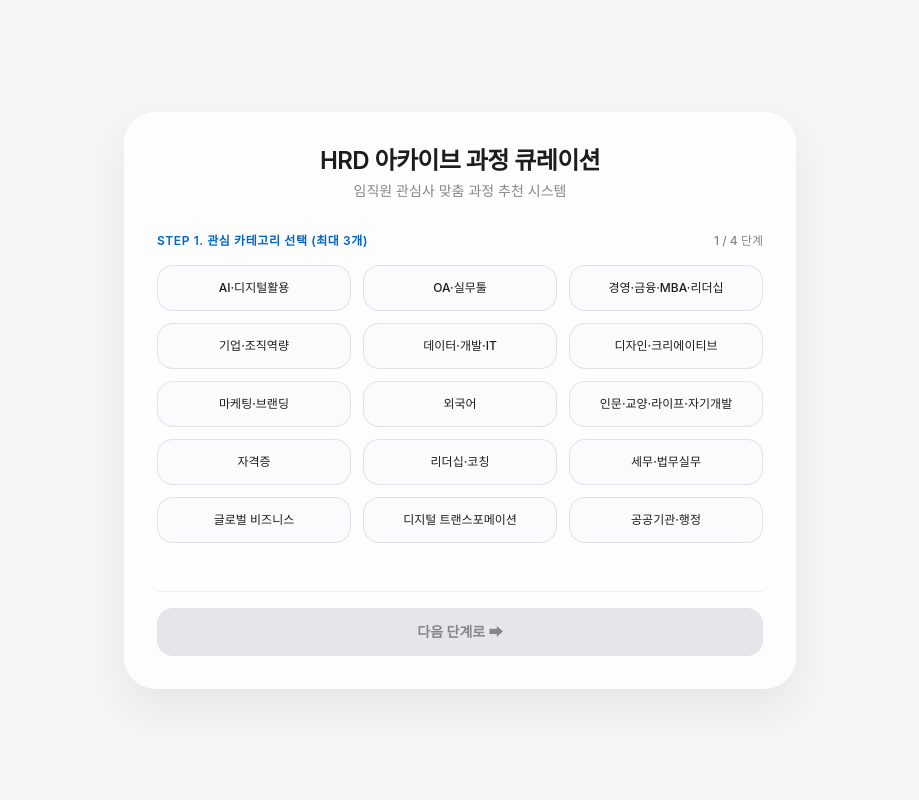
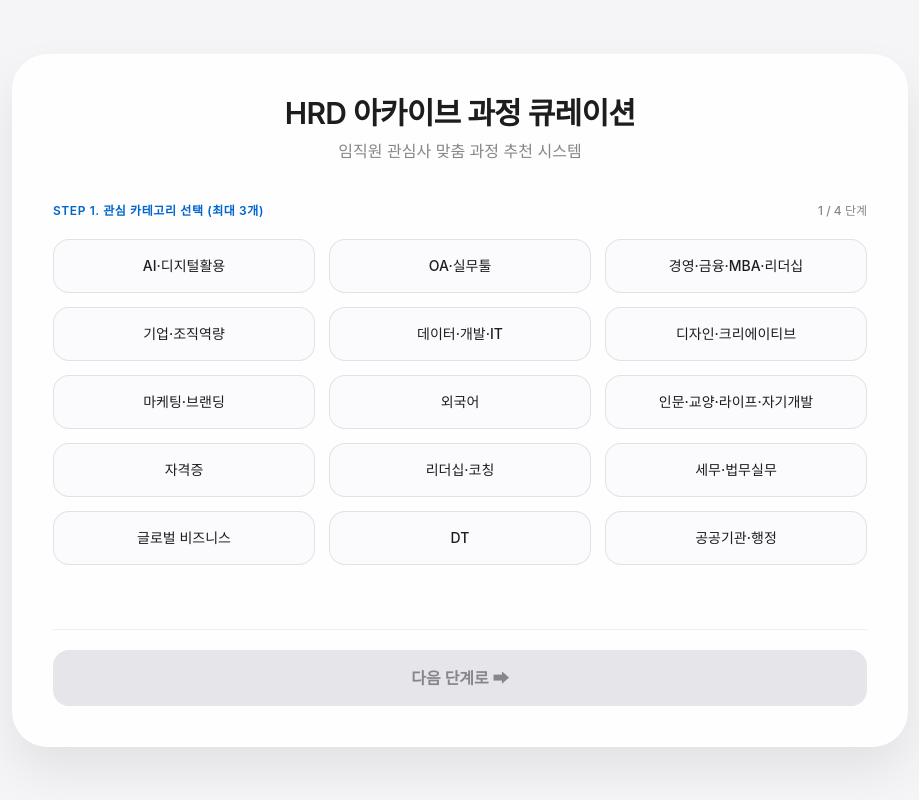
Before and after one commit to jyparkeatworld/Roadmap, a React (Vite) app: page / in a window 1280 px wide. Shown: the whole page, without its empty margins (180-1099 px from the left). Built offline with nearby package versions, Linux system fonts and the light colour scheme; a web font is replaced by a local one.

Commit message:
Scale container size 120%, update DT, change recommendation result title, and add GA tracking

```diff
--- a/src/App.tsx
+++ b/src/App.tsx
@@ -80,21 +80,30 @@ export default function App() {
     setStep(5);
   };
 
+  // GA 클릭 트래킹 스크립트 연동
   const handleArchiveLanding = () => {
+    if (typeof (window as any).gtag === "function") {
+      (window as any).gtag("event", "click_archive_landing", {
+        event_category: "Engagement",
+        event_label: "HRD Archive Link Click",
+        value: 1,
+      });
+    }
+    console.log("[Analytics] Archive landing button clicked. GA event sent.");
     window.open("https://archive.hackershrd.com", "_blank");
   };
 
   return (
-    <div className="min-h-screen bg-[#F5F5F7] p-6 font-[-apple-system,BlinkMacSystemFont,'SF_Pro_Text','SF_Pro_Icons','Helvetica_Neue',Helvetica,Arial,sans-serif] flex items-center justify-center text-[#1D1D1F]">
-      {/* iOS 카드 UI 스타일 컨테이너 */}
-      <div className="w-full max-w-2xl mx-auto bg-white/80 backdrop-blur-xl border border-white/40 rounded-[32px] shadow-[0_20px_40px_rgba(0,0,0,0.06)] p-8 flex flex-col justify-between transition-all duration-300">
+    <div className="min-h-screen bg-[#F5F5F7] p-8 font-[-apple-system,BlinkMacSystemFont,'SF_Pro_Text','SF_Pro_Icons','Helvetica_Neue',Helvetica,Arial,sans-serif] flex items-center justify-center text-[#1D1D1F]">
+      {/* 120% 크기로 확대된 iOS 카드 UI 스타일 컨테이너 */}
+      <div className="w-full max-w-4xl mx-auto bg-white/85 backdrop-blur-xl border border-white/40 rounded-[36px] shadow-[0_24px_48px_rgba(0,0,0,0.08)] p-10 flex flex-col justify-between transition-all duration-300">
         <div>
           {/* 헤더 영역 */}
-          <div className="text-center mb-8">
-            <h1 className="text-2xl font-semibold tracking-tight text-[#1D1D1F] mb-1">
+          <div className="text-center mb-10">
+            <h1 className="text-3xl font-semibold tracking-tight text-[#1D1D1F] mb-2">
               HRD 아카이브 과정 큐레이션
             </h1>
-            <p className="text-sm font-normal text-[#86868B]">
+            <p className="text-base font-normal text-[#86868B]">
               임직원 관심사 맞춤 과정 추천 시스템
             </p>
           </div>
@@ -102,19 +111,19 @@ export default function App() {
           {/* ----------------- STEP 1 ----------------- */}
           {step === 1 && (
             <div>
-              <div className="flex justify-between items-center mb-4">
+              <div className="flex justify-between items-center mb-5">
                 <span className="text-xs font-semibold uppercase tracking-wider text-[#0066CC]">
                   Step 1. 관심 카테고리 선택 (최대 3개)
                 </span>
                 <span className="text-xs font-medium text-[#86868B]">1 / 4 단계</span>
               </div>
-              <div className="grid grid-cols-3 gap-3 mb-6">
+              <div className="grid grid-cols-3 gap-3.5 mb-8">
                 {[
                   ...data.categories,
                   { id: "extra_1", name: "리더십·코칭", subcategories: [] },
                   { id: "extra_2", name: "세무·법무실무", subcategories: [] },
                   { id: "extra_3", name: "글로벌 비즈니스", subcategories: [] },
-                  { id: "extra_4", name: "디지털 트랜스포메이션", subcategories: [] },
+                  { id: "extra_4", name: "DT", subcategories: [] }, // 디지털 트랜스포메이션 -> DT 수정
                   { id: "extra_5", name: "공공기관·행정", subcategories: [] },
                 ].map((cat: any) => {
                   const isSelected = selected1Depths.some((item) => item.id === cat.id);
@@ -122,7 +131,7 @@ export default function App() {
                     <button
                       key={cat.id}
                       onClick={() => handle1DepthToggle(cat)}
-                      className={`p-3.5 rounded-2xl border text-center text-xs font-medium transition-all duration-200 ${
+                      className={`p-4 rounded-2xl border text-center text-sm font-medium transition-all duration-200 ${
                         isSelected
                           ? "bg-[#0071E3] text-white border-[#0071E3] shadow-md shadow-blue-500/20 scale-[1.02]"
                           : "bg-[#FBFBFD] text-[#1D1D1F] border-[#D2D2D7]/60 hover:bg-[#F2F2F7]"
@@ -139,13 +148,13 @@ export default function App() {
           {/* ----------------- STEP 2 ----------------- */}
           {step === 2 && (
             <div>
-              <div className="flex justify-between items-center mb-4">
+              <div className="flex justify-between items-center mb-5">
                 <span className="text-xs font-semibold uppercase tracking-wider text-[#0066CC]">
                   Step 2. 세부 분야 선택 (최대 3개)
                 </span>
                 <span className="text-xs font-medium text-[#86868B]">2 / 4 단계</span>
               </div>
-              <div className="grid grid-cols-3 gap-3 mb-6 max-h-[340px] overflow-y-auto pr-1">
+              <div className="grid grid-cols-3 gap-3.5 mb-8 max-h-[380px] overflow-y-auto pr-1">
                 {selected1Depths.flatMap((cat) => cat.subcategories.length > 0 ? cat.subcategories : [
                   { id: `${cat.id}_sub1`, name: `${cat.name} 기초 실무`, keywords: ["기본기", "실무적용"] },
                   { id: `${cat.id}_sub2`, name: `${cat.name} 심화 과정`, keywords: ["고급전략", "전문가"] }
@@ -155,7 +164,7 @@ export default function App() {
                     <button
                       key={sub.id}
                       onClick={() => handle2DepthToggle(sub)}
-                      className={`p-3.5 rounded-2xl border text-left text-xs font-medium transition-all duration-200 ${
+                      className={`p-4 rounded-2xl border text-left text-sm font-medium transition-all duration-200 ${
                         isSelected
                           ? "bg-[#0071E3] text-white border-[#0071E3] shadow-md shadow-blue-500/20 scale-[1.02]"
                           : "bg-[#FBFBFD] text-[#1D1D1F] border-[#D2D2D7]/60 hover:bg-[#F2F2F7]"
@@ -172,13 +181,13 @@ export default function App() {
           {/* ----------------- STEP 3 ----------------- */}
           {step === 3 && (
             <div>
-              <div className="flex justify-between items-center mb-4">
+              <div className="flex justify-between items-center mb-5">
                 <span className="text-xs font-semibold uppercase tracking-wider text-[#0066CC]">
                   Step 3. 핵심 키워드 선택 (최대 3개)
                 </span>
                 <span className="text-xs font-medium text-[#86868B]">3 / 4 단계</span>
               </div>
-              <div className="flex flex-wrap gap-2.5 mb-6">
+              <div className="flex flex-wrap gap-3 mb-8">
                 {Array.from(
                   new Set([
                     ...selected2Depths.flatMap((sub) => sub.keywords || []),
@@ -190,7 +199,7 @@ export default function App() {
                     <button
                       key={kw}
                       onClick={() => handleKeywordToggle(kw)}
-                      className={`px-4 py-2 rounded-full border text-xs font-medium transition-all duration-200 ${
+                      className={`px-5 py-2.5 rounded-full border text-sm font-medium transition-all duration-200 ${
                         isSelected
                           ? "bg-[#34C759] text-white border-[#34C759] shadow-md shadow-green-500/20"
                           : "bg-[#FBFBFD] text-[#1D1D1F] border-[#D2D2D7]/60 hover:bg-[#F2F2F7]"
@@ -207,18 +216,18 @@ export default function App() {
           {/* ----------------- STEP 4 ----------------- */}
           {step === 4 && (
             <div>
-              <div className="flex justify-between items-center mb-4">
+              <div className="flex justify-between items-center mb-5">
                 <span className="text-xs font-semibold uppercase tracking-wider text-[#0066CC]">
                   Step 4. 목표 학습 시간 선택
                 </span>
                 <span className="text-xs font-medium text-[#86868B]">4 / 4 단계</span>
               </div>
-              <div className="grid grid-cols-3 gap-3 mb-6">
+              <div className="grid grid-cols-3 gap-3.5 mb-8">
                 {[2, 3, 4, 5, 6, 8, 10, 12, 15].map((hours) => (
                   <button
                     key={hours}
                     onClick={() => setTargetHours(hours)}
-                    className={`py-3.5 rounded-2xl border text-sm font-medium transition-all duration-200 ${
+                    className={`py-4 rounded-2xl border text-base font-medium transition-all duration-200 ${
                       targetHours === hours
                         ? "bg-[#AF52DE] text-white border-[#AF52DE] shadow-md shadow-purple-500/20 scale-[1.02]"
                         : "bg-[#FBFBFD] text-[#1D1D1F] border-[#D2D2D7]/60 hover:bg-[#F2F2F7]"
@@ -234,38 +243,39 @@ export default function App() {
           {/* ----------------- STEP 5: 결과 페이지 ----------------- */}
           {step === 5 && recommendations && (
             <div>
-              <h2 className="text-base font-semibold text-[#1D1D1F] mb-4">
-                ✨ 추천 학습 로드맵 결과 (총 목표: {targetHours}시간)
+              {/* 문구 변경: 큐레이션 과정 추천 결과 */}
+              <h2 className="text-lg font-semibold text-[#1D1D1F] mb-5">
+                ✨ 큐레이션 과정 추천 결과 (총 목표: {targetHours}시간)
               </h2>
 
-              <div className="space-y-3 mb-6 max-h-[300px] overflow-y-auto pr-1">
+              <div className="space-y-3.5 mb-8 max-h-[340px] overflow-y-auto pr-1">
                 {recommendations.map((course: any, idx: number) => (
                   <div
                     key={course.id || idx}
-                    className="p-4 rounded-2xl border border-[#D2D2D7]/40 bg-[#FBFBFD] shadow-sm"
+                    className="p-4.5 rounded-2xl border border-[#D2D2D7]/40 bg-[#FBFBFD] shadow-sm"
                   >
-                    <div className="flex items-center gap-2 mb-1">
-                      <span className="text-[10px] font-bold text-[#0066CC] bg-[#0066CC]/10 px-2 py-0.5 rounded-md">
+                    <div className="flex items-center gap-2.5 mb-1.5">
+                      <span className="text-xs font-bold text-[#0066CC] bg-[#0066CC]/10 px-2.5 py-0.5 rounded-md">
                         Module {idx + 1} ({course.hours || 2}시간)
                       </span>
-                      <span className="text-[10px] text-[#86868B] font-medium">
+                      <span className="text-xs text-[#86868B] font-medium">
                         [{course.difficulty || "초급"}]
                       </span>
                     </div>
-                    <h3 className="font-semibold text-[#1D1D1F] text-sm select-all">
+                    <h3 className="font-semibold text-[#1D1D1F] text-base select-all">
                       {course.title}
                     </h3>
                   </div>
                 ))}
               </div>
 
-              <div className="mt-4 text-center border-t border-[#E5E5EA] pt-4">
-                <p className="text-xs text-[#86868B] mb-2 font-medium">
+              <div className="mt-6 text-center border-t border-[#E5E5EA] pt-5">
+                <p className="text-sm text-[#86868B] mb-3 font-medium">
                   검색창으로 내 과정을 확인해보세요. 😊
                 </p>
                 <button
                   onClick={handleArchiveLanding}
-                  className="w-full bg-[#34C759] text-white py-3.5 rounded-2xl text-sm font-semibold hover:bg-[#32B553] transition-all shadow-lg shadow-green-500/20 active:scale-[0.98]"
+                  className="w-full bg-[#34C759] text-white py-4 rounded-2xl text-base font-semibold hover:bg-[#32B553] transition-all shadow-lg shadow-green-500/20 active:scale-[0.98]"
                 >
                   HRD 아카이브에서 내 과정 신청하기 ↗
                 </button>
@@ -275,12 +285,12 @@ export default function App() {
         </div>
 
         {/* 하단 iOS 스타일 액션 버튼 */}
-        <div className="mt-6 pt-4 border-t border-[#E5E5EA]/60">
+        <div className="mt-8 pt-5 border-t border-[#E5E5EA]/60">
           {step === 1 && (
             <button
               disabled={selected1Depths.length === 0}
               onClick={() => setStep(2)}
-              className={`w-full py-3.5 rounded-2xl font-semibold text-sm transition-all shadow-md ${
+              className={`w-full py-4 rounded-2xl font-semibold text-base transition-all shadow-md ${
                 selected1Depths.length > 0
                   ? "bg-[#0071E3] text-white hover:bg-[#0077ED] shadow-blue-500/20 active:scale-[0.98]"
                   : "bg-[#E5E5EA] text-[#86868B] cursor-not-allowed shadow-none"
@@ -291,17 +301,17 @@ export default function App() {
           )}
 
           {step === 2 && (
-            <div className="flex gap-3">
+            <div className="flex gap-3.5">
               <button
                 onClick={() => setStep(1)}
-                className="w-1/3 bg-[#E5E5EA] text-[#1D1D1F] py-3.5 rounded-2xl font-semibold text-sm hover:bg-[#D1D1D6] transition-all active:scale-[0.98]"
+                className="w-1/3 bg-[#E5E5EA] text-[#1D1D1F] py-4 rounded-2xl font-semibold text-base hover:bg-[#D1D1D6] transition-all active:scale-[0.98]"
               >
                 ⬅ 이전
               </button>
               <button
                 disabled={selected2Depths.length === 0}
                 onClick={() => setStep(3)}
-                className={`w-2/3 py-3.5 rounded-2xl font-semibold text-sm transition-all shadow-md ${
+                className={`w-2/3 py-4 rounded-2xl font-semibold text-base transition-all shadow-md ${
                   selected2Depths.length > 0
                     ? "bg-[#0071E3] text-white hover:bg-[#0077ED] shadow-blue-500/20 active:scale-[0.98]"
                     : "bg-[#E5E5EA] text-[#86868B] cursor-not-allowed shadow-none"
@@ -313,17 +323,17 @@ export default function App() {
           )}
 
           {step === 3 && (
-            <div className="flex gap-3">
+            <div className="flex gap-3.5">
               <button
                 onClick={() => setStep(2)}
-                className="w-1/3 bg-[#E5E5EA] text-[#1D1D1F] py-3.5 rounded-2xl font-semibold text-sm hover:bg-[#D1D1D6] transition-all active:scale-[0.98]"
+                className="w-1/3 bg-[#E5E5EA] text-[#1D1D1F] py-4 rounded-2xl font-semibold text-base hover:bg-[#D1D1D6] transition-all active:scale-[0.98]"
               >
                 ⬅ 이전
               </button>
               <button
                 disabled={selectedKeywords.length === 0}
                 onClick={() => setStep(4)}
-                className={`w-2/3 py-3.5 rounded-2xl font-semibold text-sm transition-all shadow-md ${
+                className={`w-2/3 py-4 rounded-2xl font-semibold text-base transition-all shadow-md ${
                   selectedKeywords.length > 0
                     ? "bg-[#0071E3] text-white hover:bg-[#0077ED] shadow-blue-500/20 active:scale-[0.98]"
                     : "bg-[#E5E5EA] text-[#86868B] cursor-not-allowed shadow-none"
@@ -335,16 +345,16 @@ export default function App() {
           )}
 
           {step === 4 && (
-            <div className="flex gap-3">
+            <div className="flex gap-3.5">
               <button
                 onClick={() => setStep(3)}
-                className="w-1/3 bg-[#E5E5EA] text-[#1D1D1F] py-3.5 rounded-2xl font-semibold text-sm hover:bg-[#D1D1D6] transition-all active:scale-[0.98]"
+                className="w-1/3 bg-[#E5E5EA] text-[#1D1D1F] py-4 rounded-2xl font-semibold text-base hover:bg-[#D1D1D6] transition-all active:scale-[0.98]"
               >
                 ⬅ 이전
               </button>
               <button
                 onClick={handleGenerateRecommendation}
-                className="w-2/3 py-3.5 rounded-2xl font-semibold text-sm bg-[#0071E3] text-white shadow-md shadow-blue-500/20 hover:bg-[#0077ED] transition-all active:scale-[0.98]"
+                className="w-2/3 py-4 rounded-2xl font-semibold text-base bg-[#0071E3] text-white shadow-md shadow-blue-500/20 hover:bg-[#0077ED] transition-all active:scale-[0.98]"
               >
                 맞춤형 큐레이션 결과 생성하기 ✨
               </button>
@@ -359,7 +369,7 @@ export default function App() {
                 setSelected2Depths([]);
                 setSelectedKeywords([]);
               }}
-              className="w-full bg-[#1D1D1F] text-white py-3.5 rounded-2xl font-semibold text-sm hover:bg-black transition-all shadow-md active:scale-[0.98]"
+              className="w-full bg-[#1D1D1F] text-white py-4 rounded-2xl font-semibold text-base hover:bg-black transition-all shadow-md active:scale-[0.98]"
             >
               처음부터 다시 시작하기 🔄
             </button>
```
